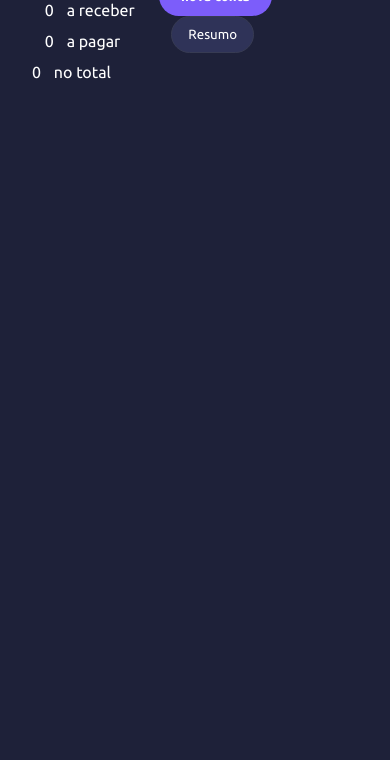
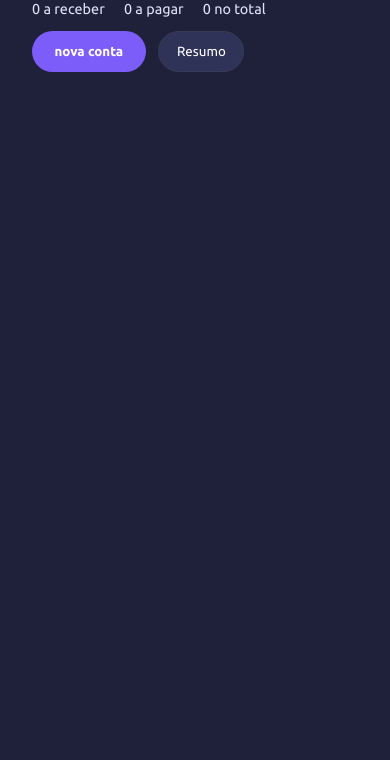
Before and after one commit to LuanBertozzi7/financeDotum, a website with bundled scripts: page public/index.html in a window 390 px wide. Shown: the part 84-844 px from the top of the page. Built offline with nearby package versions, Linux system fonts and the light colour scheme.

Commit message:
responsive test

```diff
--- a/public/assets/styles/style.css
+++ b/public/assets/styles/style.css
@@ -46,28 +46,38 @@ body {
 
 /* ==== Header ==== */
 
-header {
-  display: grid;
-  grid-template-columns: 1fr auto;
-  align-items: center;
+.page-header {
+  display: flex;
+  flex-direction: column;
+  align-items: flex-start;
+  gap: 0.75rem;
 }
 
-.section-left {
-  display: flex;
-  align-items: center;
-  gap: 0.8rem;
-}
-
-.section-left h1 {
+.header-title h1 {
   font-size: 2rem;
   color: white;
   margin-bottom: 0.2rem;
 }
 
-.section-left p {
+.header-stats {
+  display: flex;
+  gap: 1.2rem;
+  color: var(--text-color);
+  font-size: 0.95rem;
+  flex-wrap: wrap;
+}
+
+.header-actions {
+  display: flex;
+  gap: 0.6rem;
+  flex-wrap: wrap;
+}
+
+.header-stats p {
   color: var(--text-color);
   font-size: 0.9rem;
   line-height: 1.3;
+  margin: 0;
 }
 
 .new-bill {
@@ -82,6 +92,20 @@ header {
 }
 
 .new-bill:hover {
+  opacity: 0.9;
+}
+
+.summary-toggle {
+  margin-left: 0.2rem;
+  background: #2f3358;
+  color: white;
+  border: 1px solid #373b53;
+  border-radius: 999px;
+  padding: 0.7rem 1.1rem;
+  cursor: pointer;
+  transition: 0.2s;
+}
+.summary-toggle:hover {
   opacity: 0.9;
 }
 
--- a/public/assets/styles/summary.css
+++ b/public/assets/styles/summary.css
@@ -1,10 +1,10 @@
 .summary-toggle {
-  margin-left: 0.8rem;
+  margin-left: 0.2rem;
   background: #2f3358;
   color: white;
   border: 1px solid #373b53;
   border-radius: 999px;
-  padding: 0.6rem 1rem;
+  padding: 0.7rem 1.1rem;
   cursor: pointer;
 }
 .summary-toggle:hover {
@@ -88,13 +88,14 @@
   body {
     padding: 1rem;
   }
-  header {
-    grid-template-columns: 1fr;
-    gap: 0.6rem;
+  .page-header {
+    align-items: stretch;
   }
-  .section-left {
-    flex-wrap: wrap;
-    align-items: flex-start;
+  .header-stats {
+    gap: 0.8rem;
+  }
+  .header-actions {
+    justify-content: flex-start;
   }
   #bill-list {
     justify-content: center;
--- a/public/index.html
+++ b/public/index.html
@@ -14,17 +14,19 @@
   </head>
   <body>
     <div id="container">
-      <header>
-        <nav class="section-left">
+      <header class="page-header">
+        <div class="header-title">
           <h1>Finance</h1>
-          <p><div class="receivable-quantity">XX</div> a receber</p>
-          <p><div class="payable-quantity">YY</div> a pagar</p>
-          <p><div class="total-quantity">ZZ</div>no total</p>
-        </nav>
-        <nav class="section-right">
+        </div>
+        <div class="header-stats">
+          <p><span class="receivable-quantity">XX</span> a receber</p>
+          <p><span class="payable-quantity">YY</span> a pagar</p>
+          <p><span class="total-quantity">ZZ</span> no total</p>
+        </div>
+        <div class="header-actions">
           <button class="new-bill">nova conta</button>
           <button class="summary-toggle" aria-expanded="false">Resumo</button>
-        </nav>
+        </div>
       </header>
 
       <aside class="summary-panel" hidden>
@@ -48,9 +50,7 @@
           </div>
         </div>
       </aside>
-      <main id="bill-list">
-
-      </main>
+      <main id="bill-list"></main>
       <div class="modal" id="modal">
         <div class="modal-content">
           <h2>Finance</h2>
```
Lines whose indentation alone changed are shown as unchanged.
